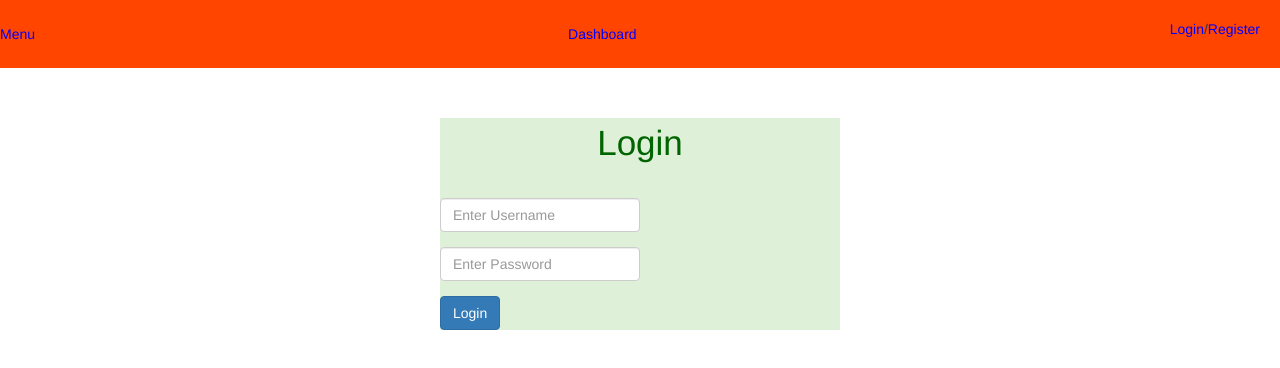
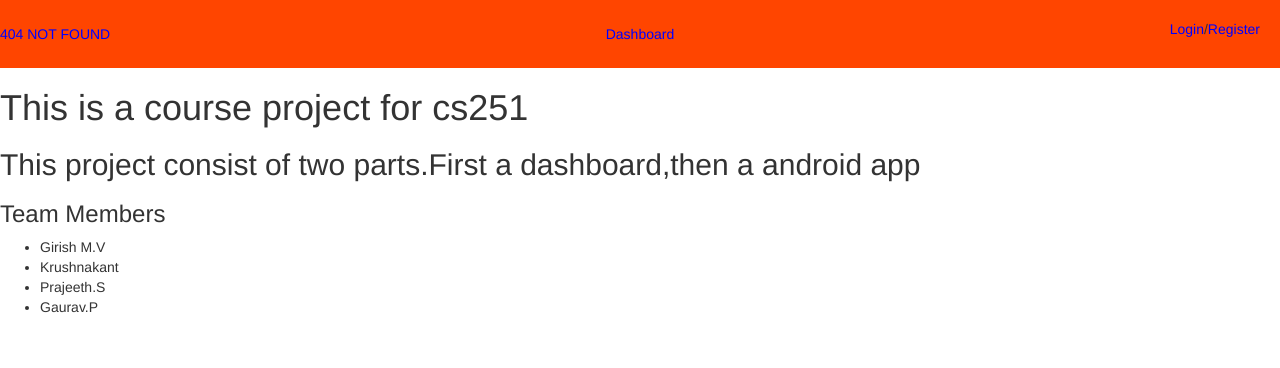
Before and after one commit to gaurav638012/angular, an Angular app: page /about in a window 1280 px wide. Shown: the top 368 px of the page. Built offline with nearby package versions, Linux system fonts and the light colour scheme.

Commit message:
added about page

```diff
--- /dev/null
+++ b/src/app/about/about.component.html
@@ -0,0 +1,10 @@
+<h1>This is a course project for cs251</h1>
+<h2>This project consist of two parts.First a dashboard,then a android app</h2>
+
+<h3>Team Members</h3>
+<ul>
+<li>Girish M.V</li>
+<li>Krushnakant</li>
+<li>Prajeeth.S</li>
+<li>Gaurav.P</li>
+</ul>
--- /dev/null
+++ b/src/app/about/about.component.ts
@@ -0,0 +1,15 @@
+import { Component, OnInit } from '@angular/core';
+
+@Component({
+  selector: 'app-about',
+  templateUrl: './about.component.html',
+  styleUrls: ['./about.component.scss']
+})
+export class AboutComponent implements OnInit {
+
+  constructor() { }
+
+  ngOnInit(): void {
+  }
+
+}
--- a/src/app/app.module.ts
+++ b/src/app/app.module.ts
@@ -13,6 +13,7 @@ import { LogoutComponent } from './logout/logout.component';
 import { AddCourseComponent } from './add-course/add-course.component'
 import { CourseHomeComponent } from './course-home/course-home.component';
 import { combineAll } from 'rxjs/operators';
+import { AboutComponent } from './about/about.component';
 @NgModule({
   declarations: [
     AppComponent,
@@ -23,6 +24,7 @@ import { combineAll } from 'rxjs/operators';
     LogoutComponent,
     AddCourseComponent,
     CourseHomeComponent,
+    AboutComponent,
   ],
   imports: [
     BrowserModule,
@@ -30,6 +32,7 @@ import { combineAll } from 'rxjs/operators';
     ReactiveFormsModule,
     RouterModule.forRoot([
       {path: '', component: HomeComponent},
+      {path: 'about', component: AboutComponent},
       {path: 'addcourse',component: AddCourseComponent},
       {path: 'course/:id', component: CourseHomeComponent},
       {path: 'login', component: LoginComponent},
--- a/src/app/home/home.component.html
+++ b/src/app/home/home.component.html
@@ -1,15 +1,15 @@
 <div class="flex-container">
 
 <div *ngFor="let course of courses;index as i">
-<!--
+
 <script>
     var z=Math.floor(Math.random() * 3)+1;
     var src="../image_files/"+"img"+str(z)+".jpg";
     document.getElementById('hello').src=src;
 </script>
--->
+
     <div class="card bg-danger" style="width: 400px;">
-        <img class="card-img-top" id="hello" src="../image_files/img1.jpg" alt="Card image">
+        <img class="card-img-top" id="hello" alt="Card image">
 
         <div class="card-body" >
             <h3 class="card-title">{{course.code}}</h3>
@@ -21,6 +21,9 @@
 </div>
 
 
-<div *ngIf="is_professor">
-    <button class="addCourse" (click)="AddCourse()" >Add Course</button>
+
+<div class="add_course_button">
+    <div *ngIf="is_professor">
+        <button class="addCourse" (click)="AddCourse()" >Add Course</button>
+    </div>
 </div>
--- a/src/app/home/home.component.scss
+++ b/src/app/home/home.component.scss
@@ -4,3 +4,9 @@
   justify-content: space-around;
   padding-top: 20px;
 }
+
+.add_course_button{
+    padding-top: 30px;
+    padding-right: auto;
+    padding-left: 30px;
+}
--- a/src/app/top-bar/top-bar.component.html
+++ b/src/app/top-bar/top-bar.component.html
@@ -1,4 +1,4 @@
-<a>Menu</a>
+<a routerLink='/about'>404 NOT FOUND</a>
 <a routerLink='/'>Dashboard</a>
 <p *ngIf="logged_in">
 <a routerLink='/logout'>Logout</a>
```
Also changed, not shown: src/app/about/about.component.scss (added), 1 other file (tests, documents, lock files or other folders).
